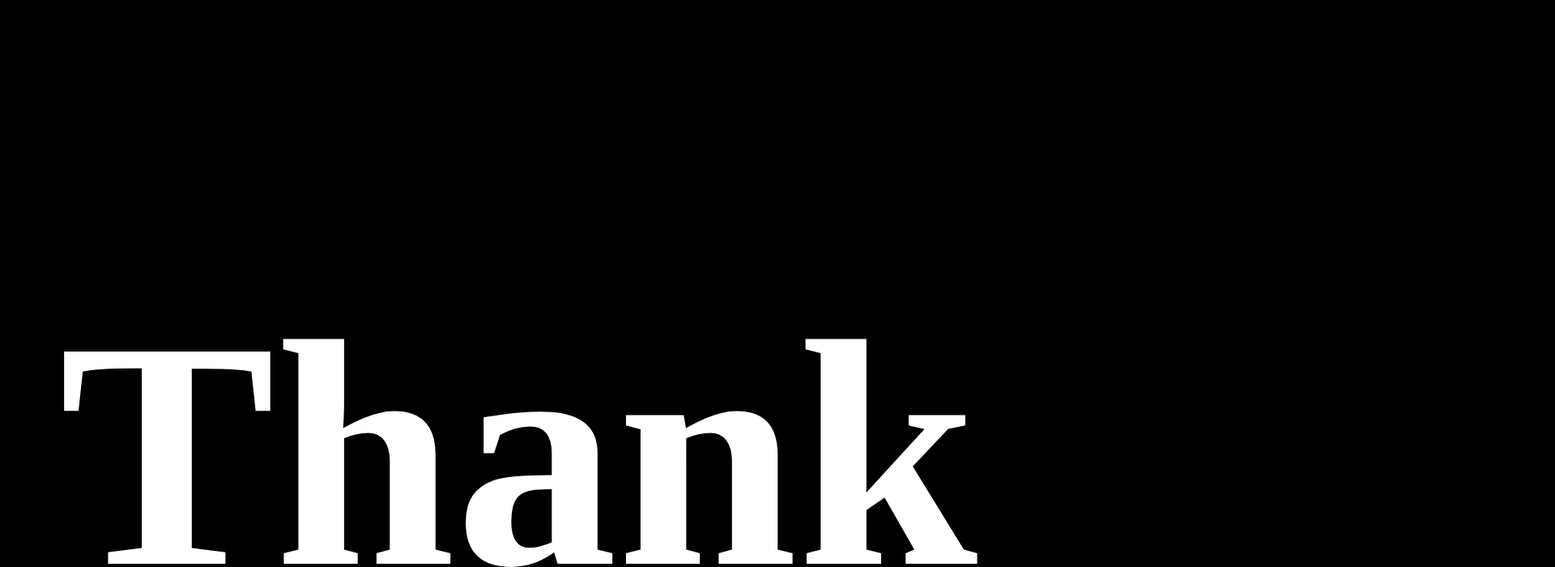
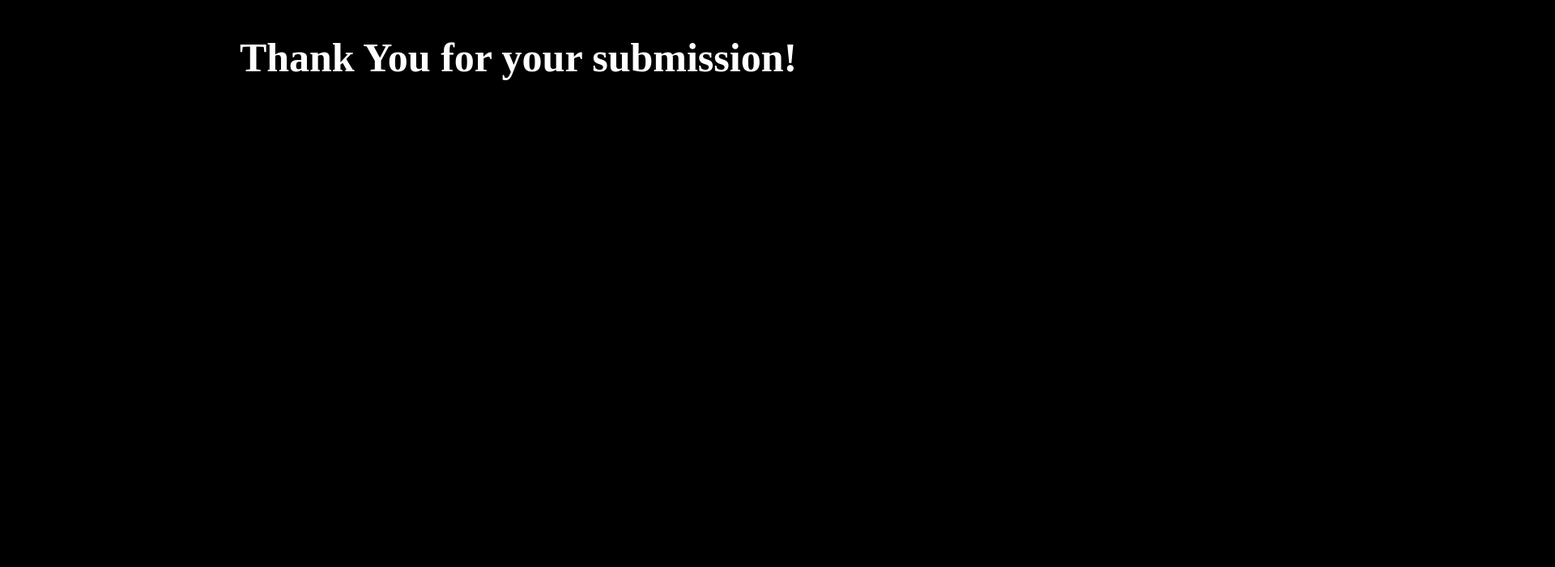
Before and after one commit to jdang95/ContactMe, a plain HTML site: page thankyou.html in a window 1280 px wide. Shown: the top 700 px of the page at 81% size, 1920 px wide, since content can reach past the window. Drawn offline with Linux system fonts and the light colour scheme.

Commit message:
Update style.css

```diff
--- a/style.css
+++ b/style.css
@@ -16,7 +16,7 @@ h1 {
 }
 
 h2 {
-   font-size: 400px;
+   font-size: 50px;
   text-align: center;
   color:white;
 }
```
